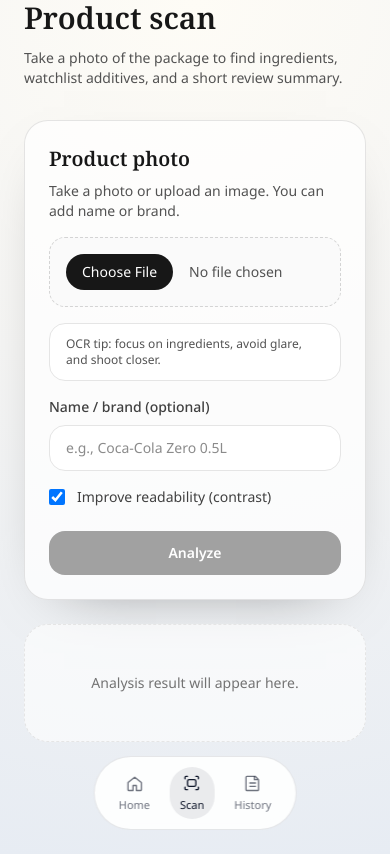
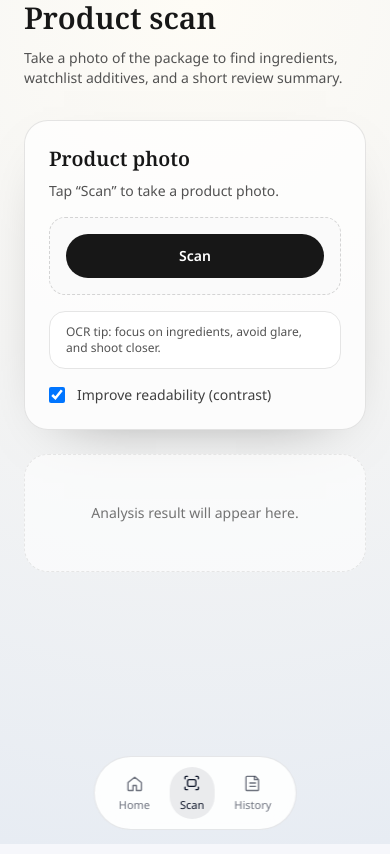
Before and after one commit to Ramiz2284/AI_Sacan_web, a Next.js app: page /scan in a window 390 px wide. Built offline with nearby package versions, Linux system fonts and the light colour scheme.

Commit message:
Streamline mobile scan flow

```diff
--- a/src/components/ScanForm.tsx
+++ b/src/components/ScanForm.tsx
@@ -1,6 +1,6 @@
 "use client";
 
-import { useEffect, useMemo, useState } from "react";
+import { useEffect, useRef, useState } from "react";
 import ResultCard from "@/components/ResultCard";
 import type { ProductAnalysis } from "@/lib/types";
 import { saveToHistory } from "@/lib/storage";
@@ -11,7 +11,6 @@ const ACCEPTED_TYPES = ["image/jpeg", "image/png", "image/webp", "image/heic", "
 export default function ScanForm() {
   const [file, setFile] = useState<File | null>(null);
   const [previewUrl, setPreviewUrl] = useState<string | null>(null);
-  const [userText, setUserText] = useState("");
   const [result, setResult] = useState<ProductAnalysis | null>(null);
   const [loading, setLoading] = useState(false);
   const [error, setError] = useState<string | null>(null);
@@ -19,12 +18,11 @@ export default function ScanForm() {
   const [savedId, setSavedId] = useState<string | null>(null);
   const [enhance, setEnhance] = useState(true);
   const [lang, setLang] = useState<AppLang>("ru");
+  const fileInputRef = useRef<HTMLInputElement | null>(null);
 
   useEffect(() => {
     setLang(getStoredLang());
   }, []);
-
-  const canSubmit = useMemo(() => !!file && !loading, [file, loading]);
 
   function handleFileChange(next: File | null) {
     setResult(null);
@@ -37,21 +35,23 @@ export default function ScanForm() {
     }
     const url = URL.createObjectURL(next);
     setPreviewUrl(url);
+    void handleAnalyze(next);
   }
 
-  async function handleAnalyze() {
-    if (!file) return;
+  async function handleAnalyze(forcedFile?: File) {
+    const fileToSend = forcedFile ?? file;
+    if (!fileToSend) return;
     setLoading(true);
     setError(null);
     setSaved(false);
     try {
-      const base64 = await fileToDataUrl(file, enhance);
+      const base64 = await fileToDataUrl(fileToSend, enhance);
       const controller = new AbortController();
       const timeout = window.setTimeout(() => controller.abort(), 45000);
       const response = await fetch("/api/analyze", {
         method: "POST",
         headers: { "Content-Type": "application/json" },
-        body: JSON.stringify({ imageDataUrl: base64, userText }),
+        body: JSON.stringify({ imageDataUrl: base64, userText: "" }),
         signal: controller.signal,
       });
       window.clearTimeout(timeout);
@@ -87,20 +87,28 @@ export default function ScanForm() {
         </h2>
         <p className="mt-2 text-sm text-neutral-600">
           {lang === "ru"
-            ? "Сделай фото или загрузи изображение. Можно добавить название или бренд."
+            ? "Нажми «Сканировать», чтобы сделать фото товара."
             : lang === "tr"
-            ? "Fotoğraf çek ya da görsel yükle. İstersen marka/isim ekle."
-            : "Take a photo or upload an image. You can add name or brand."}
+            ? "Ürünün fotoğrafını çekmek için «Tara»ya bas."
+            : "Tap “Scan” to take a product photo."}
         </p>
 
         <div className="mt-4 rounded-2xl border border-dashed border-neutral-300 bg-neutral-50 p-4">
           <input
+            ref={fileInputRef}
             type="file"
             accept="image/*"
             capture="environment"
-            className="block w-full text-sm text-neutral-600 file:mr-4 file:rounded-full file:border-0 file:bg-neutral-900 file:px-4 file:py-2 file:text-white file:hover:bg-neutral-800"
+            className="hidden"
             onChange={(event) => handleFileChange(event.target.files?.[0] ?? null)}
           />
+          <button
+            type="button"
+            onClick={() => fileInputRef.current?.click()}
+            className="tap-feedback w-full rounded-full bg-neutral-900 px-4 py-3 text-sm font-semibold text-white transition hover:bg-neutral-800"
+          >
+            {lang === "ru" ? "Сканировать" : lang === "tr" ? "Tara" : "Scan"}
+          </button>
           {previewUrl && (
             <img
               src={previewUrl}
@@ -118,26 +126,6 @@ export default function ScanForm() {
             : "OCR tip: focus on ingredients, avoid glare, and shoot closer."}
         </div>
 
-        <label className="mt-4 block text-sm font-medium text-neutral-700">
-          {lang === "ru"
-            ? "Название / бренд (необязательно)"
-            : lang === "tr"
-            ? "Ürün adı / marka (opsiyonel)"
-            : "Name / brand (optional)"}
-        </label>
-        <input
-          value={userText}
-          onChange={(event) => setUserText(event.target.value)}
-          placeholder={
-            lang === "ru"
-              ? "Например: Coca-Cola Zero 0.5L"
-              : lang === "tr"
-              ? "Örn: Coca-Cola Zero 0.5L"
-              : "e.g., Coca-Cola Zero 0.5L"
-          }
-          className="mt-2 w-full rounded-2xl border border-neutral-200 bg-white px-4 py-3 text-sm outline-none focus:border-neutral-400"
-        />
-
         <label className="mt-4 flex items-center gap-3 text-sm text-neutral-700">
           <input
             type="checkbox"
@@ -152,24 +140,15 @@ export default function ScanForm() {
             : "Improve readability (contrast)"}
         </label>
 
-        <button
-          type="button"
-          onClick={handleAnalyze}
-          disabled={!canSubmit}
-          className="tap-feedback mt-6 w-full rounded-2xl bg-neutral-900 px-4 py-3 text-sm font-semibold text-white transition hover:bg-neutral-800 disabled:cursor-not-allowed disabled:bg-neutral-400"
-        >
-          {loading
-            ? lang === "ru"
+        {loading && (
+          <div className="mt-6 rounded-2xl bg-neutral-900 px-4 py-3 text-center text-sm font-semibold text-white">
+            {lang === "ru"
               ? "Анализирую..."
               : lang === "tr"
               ? "Analiz ediliyor..."
-              : "Analyzing..."
-            : lang === "ru"
-            ? "Анализировать"
-            : lang === "tr"
-            ? "Analiz et"
-            : "Analyze"}
-        </button>
+              : "Analyzing..."}
+          </div>
+        )}
 
         {error && <p className="mt-4 text-sm text-rose-600">{error}</p>}
         {saved && (
```
